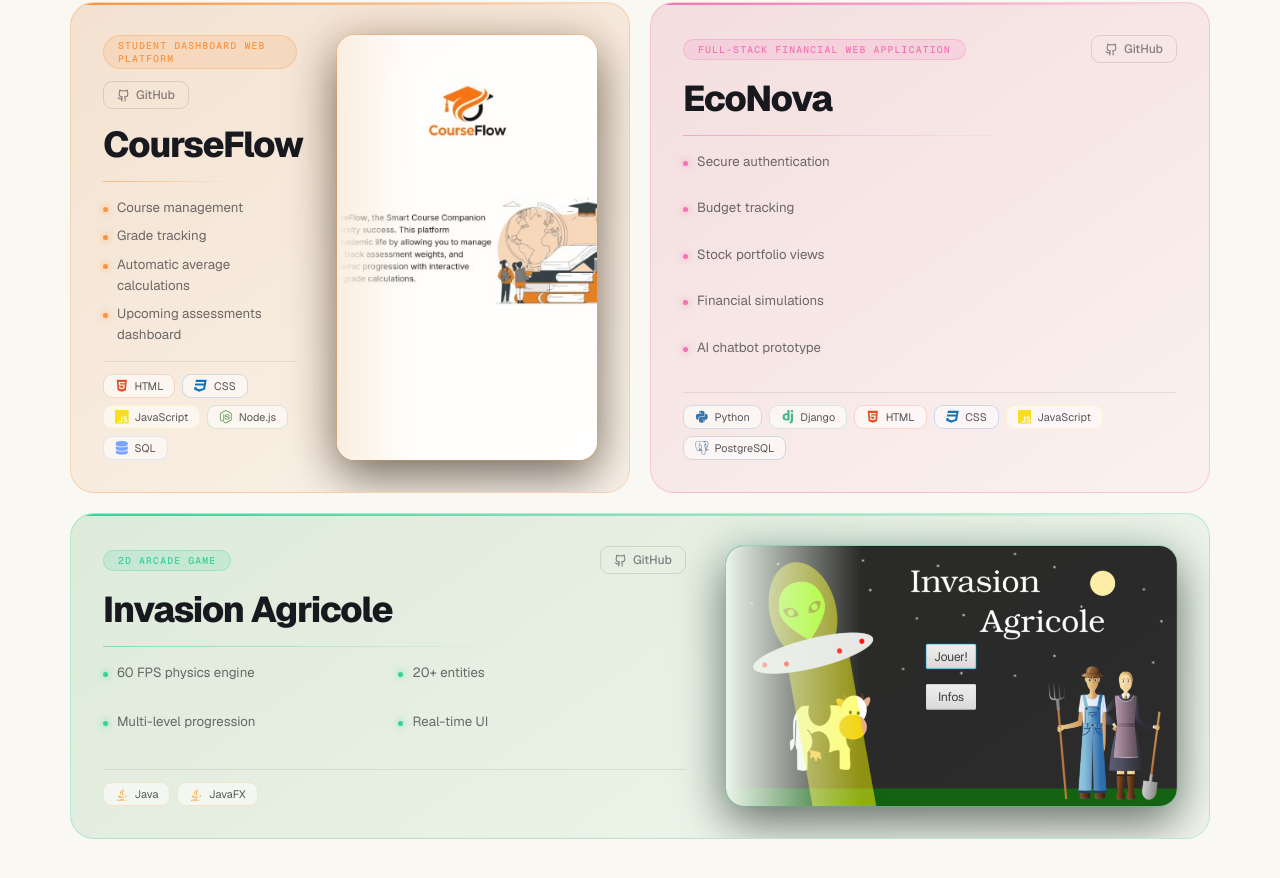
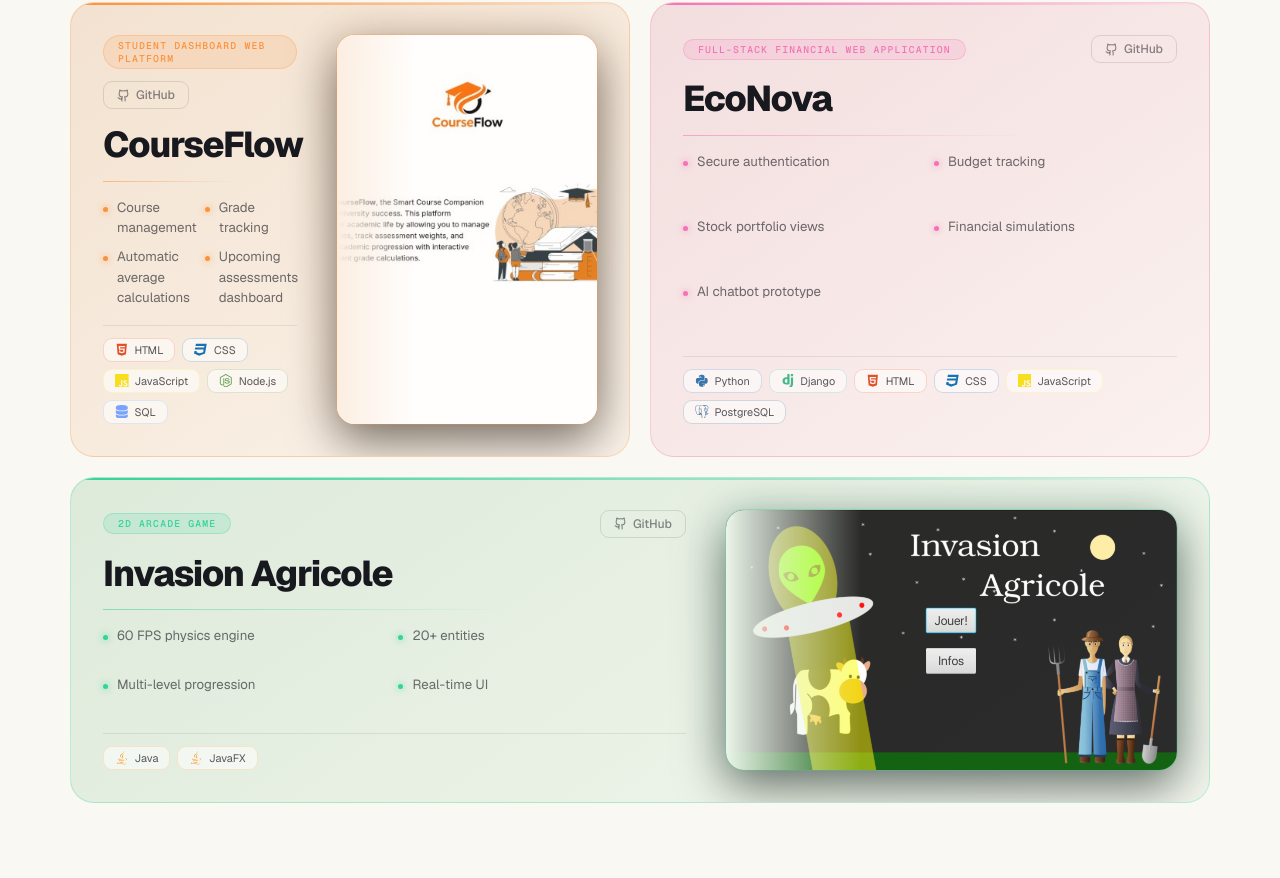
Before and after one commit to SamyBaouche/Portfolio, a React (Vite) app: page / in a window 1280 px wide. Shown: the part 1511-2389 px from the top of the page. Built offline with nearby package versions, Linux system fonts and the light colour scheme; no server answers.

Commit message:
feat: all project cards full-width layout like Invasion Agricole

```diff
--- a/src/components/ProjectsSection.jsx
+++ b/src/components/ProjectsSection.jsx
@@ -78,8 +78,8 @@ function ProjectsSection() {
         animate={gridInView ? 'visible' : 'hidden'}
       >
         {projects.map((project, index) => {
-          const isWide    = index === 0 || index === projects.length - 1;
-          const hasImage  = Boolean(project.image);
+          const isWide   = true;
+          const hasImage = Boolean(project.image);
 
           return (
             <motion.article
```
